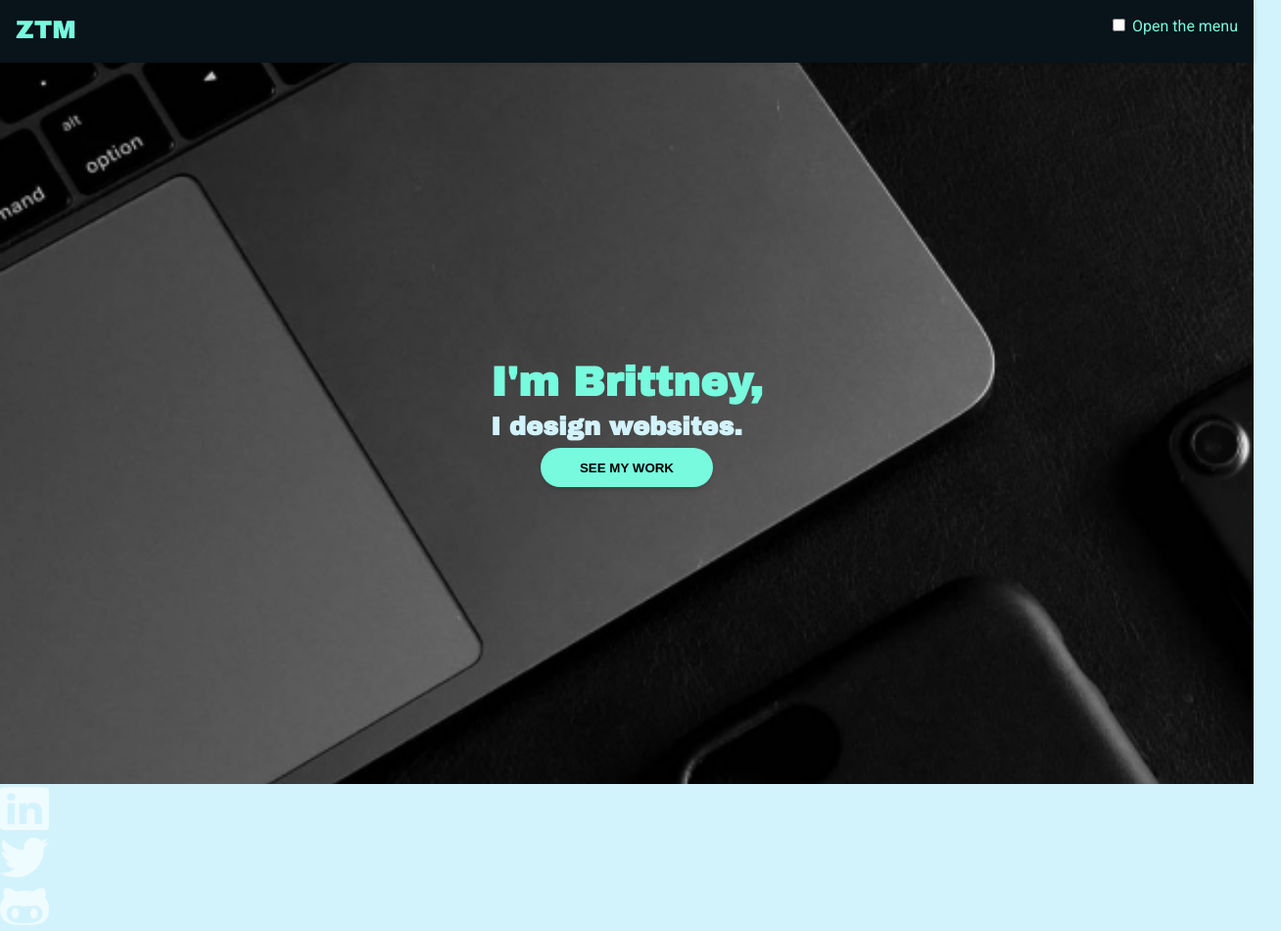
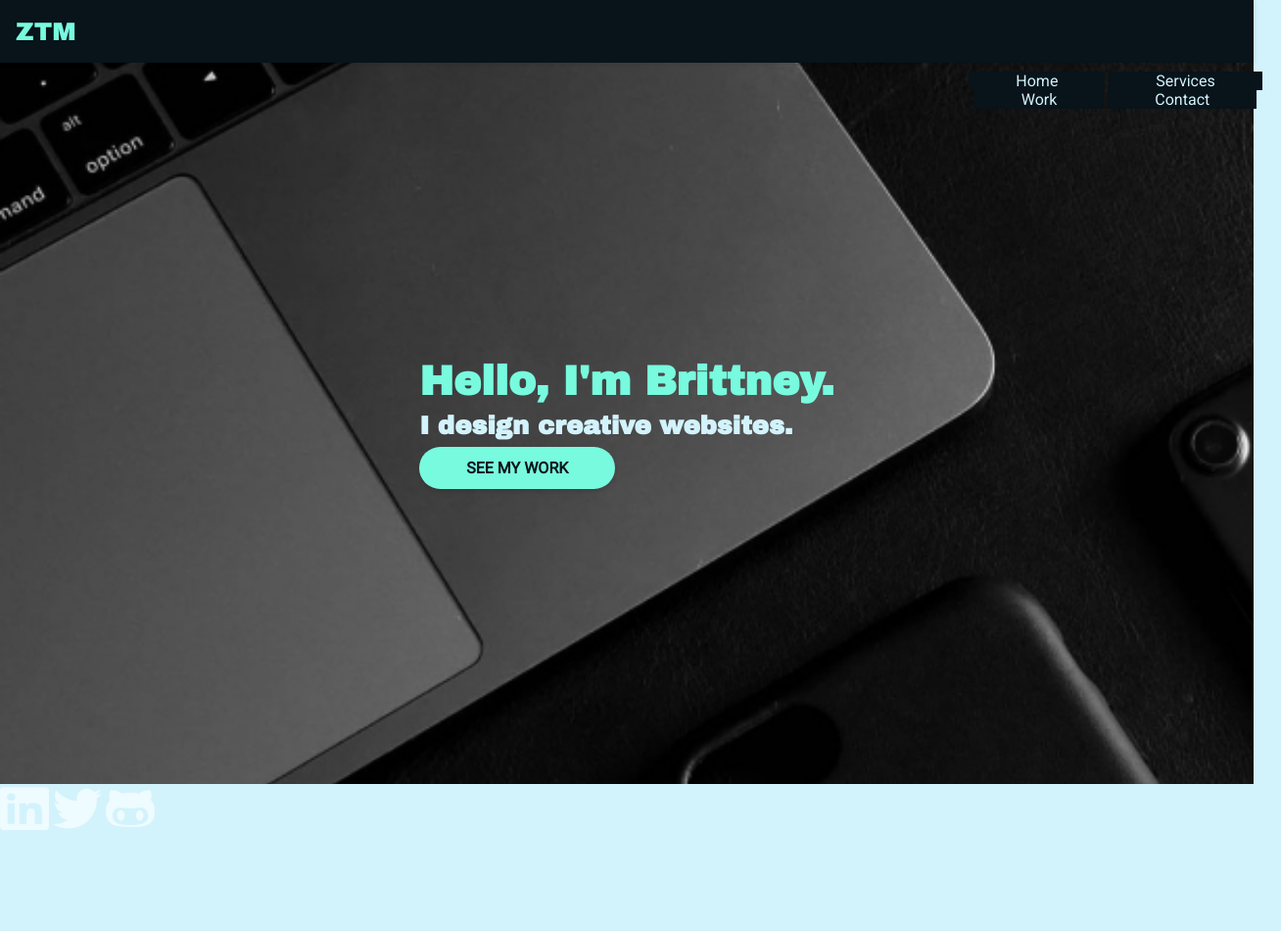
Before and after one commit to brittneypostma/responsive-layouts, a plain HTML site: page spa-portfolio/index.html in a window 1280 px wide. Shown: the whole page at 98% size, 1308 px wide, since content can reach past the window. After the commit the page ends 854 px from the top, so only its background shows below. Drawn offline with Linux system fonts and the light colour scheme.

Commit message:
nav sucks!!!

```diff
--- a/spa-portfolio/index.html
+++ b/spa-portfolio/index.html
@@ -19,18 +19,18 @@
           <input type="checkbox" id="toggle" aria-hidden="true" />
 
           <!-- Hamburger Menu styled in CSS -->
-          <label for="toggle" class="menu-icon" aria-hidden="true">
-            Open the menu
+          <label for="toggle" class="nav__icon icon" aria-hidden="true">
+            Open the navigation menu
             <span></span>
           </label>
 
           <!-- Nav Links -->
-          <nav role="navigation">
+          <nav role="navigation" class="nav">
             <ul class="menu">
-              <li><a href="#">Home</a></li>
-              <li><a href="#">Services</a></li>
-              <li><a href="#">Work</a></li>
-              <li><a href="#">Contact</a></li>
+              <li class="nav-link"><a href="#">Home</a></li>
+              <li class="nav-link"><a href="#">Services</a></li>
+              <li class="nav-link"><a href="#">Work</a></li>
+              <li class="nav-link"><a href="#">Contact</a></li>
             </ul>
           </nav>
         </div>
@@ -38,9 +38,11 @@
       <!-- Main Content -->
       <main class="main">
         <div class="hero">
-          <h1>I'm Brittney,</h1>
-          <h2>I design websites.</h2>
-          <a href="#work"><button>SEE MY WORK</button></a>
+          <div class="headline">
+            <h1>Hello, I'm Brittney.</h1>
+            <h2>I design creative websites.</h2>
+            <a href="#work">SEE MY WORK</a>
+          </div>
         </div>
       </main>
       <footer class="footer">
--- a/spa-portfolio/styles.css
+++ b/spa-portfolio/styles.css
@@ -82,28 +82,6 @@ svg {
   height: auto;
 }
 
-button {
-  height: 40px;
-  padding: 0 3em;
-  border-radius: 40px;
-  background: var(--accent);
-  font-weight: bold;
-  outline: none;
-  border: none;
-  cursor: pointer;
-  box-shadow: 0 4px 6px -1px rgba(0, 0, 0, 0.1),
-    0 2px 4px -1px rgba(0, 0, 0, 0.06);
-}
-
-button:focus {
-  box-shadow: 0 0 0 3px var(--teal);
-}
-
-button:hover {
-  filter: brightness(10);
-  box-shadow: 0 1px 2px 0 rgba(0, 0, 0, 0.05);
-}
-
 /** Reduce animation if preferred in browser settings */
 @media (prefers-reduced-motion: reduce) {
   * {
@@ -127,20 +105,120 @@ header {
   color: var(--accent);
   padding: 1rem;
 }
-
+@media (min-width: 900px) {
+  header {
+    align-items: center;
+  }
+}
 .logo {
   font-family: var(--headingFont);
   font-size: var(--subheading);
 }
 
-/** Hamburger Container */
+/** NAVIGATION */
+/* container div */
+.menu-container {
+  padding-top: 35px;
+  position: relative;
+}
 
-/** Hamburger Icon */
+@media (min-width: 900px) {
+  .menu-container {
+    padding-top: 0;
+  }
+}
+
+/* ul - dropdown menu */
+
+.menu {
+  position: absolute;
+  width: 300px;
+  padding: 0;
+  top: 25px;
+  left: 25px;
+  overflow: hidden;
+  max-height: 1px;
+  list-style: none;
+  padding: 0;
+  list-style-type: none;
+  -webkit-font-smoothing: antialiased;
+  transform: translate(-100%, 0);
+  transform-origin: 0% 0%;
+  transition: transform 0.5s cubic-bezier(0.77, 0.2, 0.05, 1);
+}
+
+@media (min-width: 900px) {
+  .menu {
+    max-height: none;
+    text-align: center;
+  }
+}
+
+/* links */
+
+.nav-link {
+  padding: 0;
+  margin: 0;
+  background: #fff;
+}
+
+@media (min-width: 900px) {
+  .nav-link {
+    display: inline-block;
+  }
+}
+
+.nav-link a {
+  display: grid;
+  padding: 1em 3em;
+  background: var(--darkTeal);
+  text-decoration: none;
+  transition: opacity 0.5s ease;
+}
+
+@media (min-width: 900px) {
+  .nav-link a {
+    background: var(--black);
+    padding-top: 0;
+    padding-bottom: 0;
+    border: none;
+  }
+}
+
+.nav-link a:link,
+.nav-link a:visited {
+  color: var(--white);
+}
+
+.nav-link a:hover,
+.nav-link a:focus {
+  text-decoration: none;
+  opacity: 0.7;
+}
+
+/* label - icon container*/
+
 .icon {
+  display: block;
+  position: absolute;
+  top: 0;
+  right: 0;
   cursor: pointer;
-  position: relative;
-  user-select: none;
+  text-indent: -9999px;
+  transition: all 1s cubic-bezier(0.19, 1, 0.22, 1);
 }
+
+.icon:focus {
+  outline: none;
+}
+
+@media (min-width: 900px) {
+  .icon {
+    display: none;
+  }
+}
+
+/* Create Hamburger Icon */
 
 .icon > span {
   background: var(--white);
@@ -173,32 +251,49 @@ header {
   top: 10px;
 }
 
-#checkbox,
-.menu {
+/* hide default checkbox */
+
+/* input[type='checkbox'] {
   display: none;
+  visibility: hidden;
+} */
+
+.menu-container input {
+  display: block;
+  width: 40px;
+  height: 32px;
+  position: absolute;
+  opacity: 0; /* hide this */
+  z-index: 10; /* and place it over the hamburger */
+
+  -webkit-touch-callout: none;
 }
 
-#checkbox:checked,
-.menu {
-  max-height: 40vh;
+/* if checkbox is checked, show menu */
+
+input[type='checkbox']:checked ~ nav .menu {
+  height: auto;
+  max-height: 30rem;
+  transition: all 2s cubic-bezier(0.5, 1, 0.22, 1);
 }
 
-#checkbox:checked,
-.icon span {
+/** Make the X */
+/* Hide first line */
+input[type='checkbox']:checked + .icon span {
   background: transparent;
 }
-
-#checkbox:checked,
-.icon span:before {
+/* rotate 2nd line */
+input[type='checkbox']:checked + .icon span:before {
   transform: rotate(-45deg);
   top: 0;
 }
-
-#checkbox:checked,
-.icon span:after {
+/* rotate 3rd line opposite way */
+input[type='checkbox']:checked + .icon span:after {
   transform: rotate(45deg);
   top: 0;
 }
+
+/** Hero Section */
 
 .hero {
   background: var(--white) url(./images/bg.jpg) no-repeat fixed center / cover;
@@ -208,17 +303,48 @@ header {
   color: var(--white);
 }
 
-.hero h1,
+.headline {
+  padding: 0 2em;
+  width: 100%;
+}
+
+.headline h1,
 h2 {
   margin-bottom: 0.5rem;
 }
 
-.hero h1 {
+.headline h1 {
   color: var(--accent);
 }
 
-.hero a {
+a {
+  text-decoration: none;
+  color: var(--black);
+  display: inline-block;
+  text-align: center;
+}
+
+.headline a {
   margin: 0 auto;
+  padding: 0.75rem 3rem;
+  border-radius: 40px;
+  background: var(--accent);
+  font-weight: bold;
+  outline: none;
+  border: none;
+  cursor: pointer;
+  box-shadow: 0 4px 6px -1px rgba(0, 0, 0, 0.1),
+    0 2px 4px -1px rgba(0, 0, 0, 0.06);
+  transition: 0.1s all linear;
+}
+
+.headline a:focus {
+  box-shadow: 0 0 0 3px var(--darkTeal);
+}
+
+.headline a:hover {
+  filter: brightness(1.2);
+  box-shadow: 0 1px 2px 0 rgba(0, 0, 0, 0.05);
 }
 
 .services {
```
